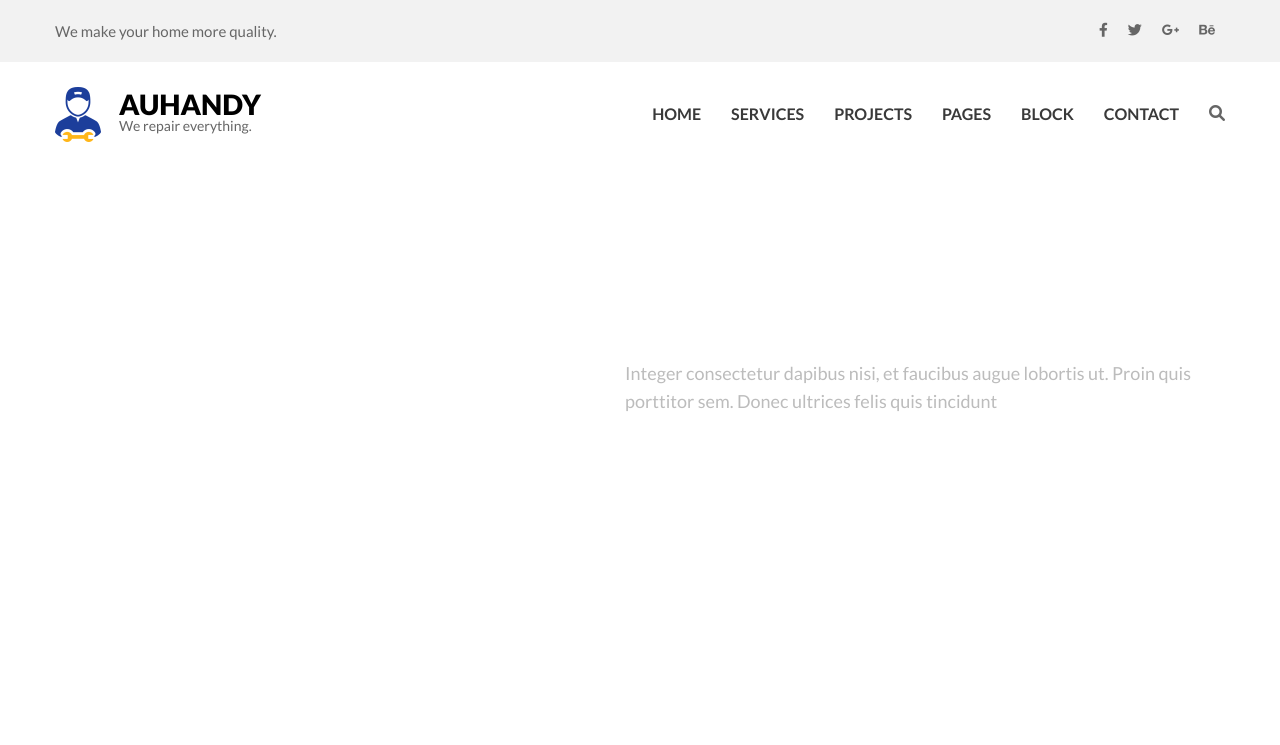
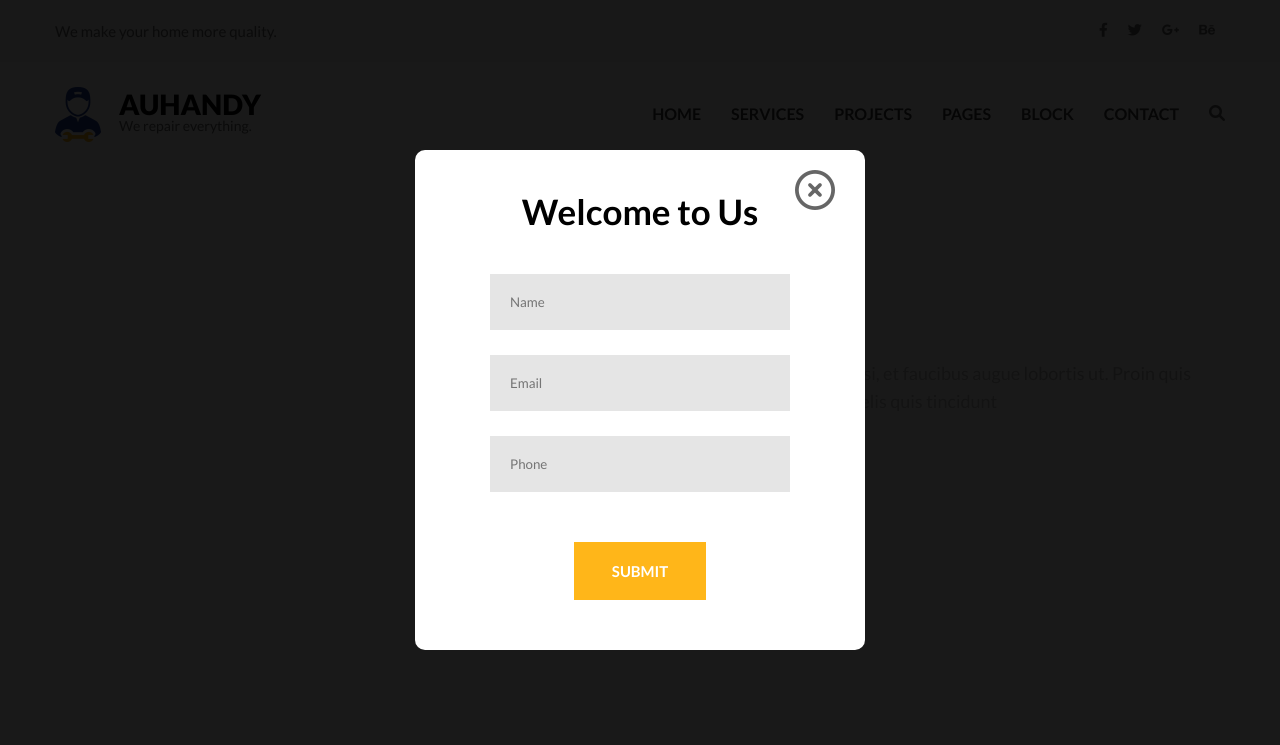
Before and after one commit to DanilaPeace/AuHandy-Site, a plain HTML site: page index.html in a window 1280 px wide. Both pictures are taken after a click on the element "LEARN MORE". Shown: the top 745 px of the page. Drawn offline with Linux system fonts and the light colour scheme.

Commit message:
The fly window is competed without adaptive

```diff
--- a/index.html
+++ b/index.html
@@ -8,6 +8,7 @@
     <link rel="stylesheet" href="https://cdnjs.cloudflare.com/ajax/libs/font-awesome/6.0.0-beta2/css/all.min.css" integrity="sha512-YWzhKL2whUzgiheMoBFwW8CKV4qpHQAEuvilg9FAn5VJUDwKZZxkJNuGM4XkWuk94WCrrwslk8yWNGmY1EduTA==" crossorigin="anonymous" referrerpolicy="no-referrer" />
     <link rel="stylesheet" href="styles.css">
     <link rel="stylesheet" href="utilities.css">
+    <link rel="stylesheet" href="popup.css">
     <title>AUHANDY</title>
 </head>
 
@@ -120,11 +121,27 @@
                         </div>
                     </div>
                     <div class="showcase__buttons">
-                        <div class="showcase__btn btn btn_outline">
+                        <div class="showcase__btn open_popup btn btn_outline">
                                 Learn More
                         </div>
                         <div class="showcase__btn btn btn_outline">
                                 Get A Quote
+                        </div>
+                    </div>
+                </div>
+                <div class="popup">
+                    <div class="popup__container">
+                        <div class="popup__content">
+                            <h1>Welcome to Us</h1>
+                            <form action="">
+                                <input type="text" name="name" placeholder="Name">
+                                <input type="email" name="email" placeholder="Email">
+                                <input type="tel" name="phone" placeholder="Phone">
+                                <button class="btn btn_fill">Submit</button>
+                            </form>
+                            <div class="popup__close">
+                                <i class="far fa-times-circle fa-4x"></i>
+                            </div>
                         </div>
                     </div>
                 </div>
--- a/main.js
+++ b/main.js
@@ -10,3 +10,17 @@ menuBtn.addEventListener('click', () => {
         menuOpen = false;
     }
 });
+
+// popup
+const openPopup = document.querySelector(".open_popup");
+const closePopup = document.querySelector(".popup__close");
+const popup = document.querySelector(".popup");
+
+openPopup.addEventListener('click', (event) => {
+    event.preventDefault();
+    popup.classList.add('active');
+});
+
+closePopup.addEventListener('click', function(event){
+    popup.classList.remove('active');
+});
--- /dev/null
+++ b/popup.css
@@ -0,0 +1,67 @@
+.popup {
+    position: fixed;
+    top: -100%;
+    left: 0;
+    width: 100%;
+    height: 100%;
+    background-color: transparent;
+    z-index: 10;
+    transition: all .8s ease;
+}
+
+.popup.active {
+    top: 0;
+    background-color: rgba(0, 0, 0, 0.9);
+}
+
+.popup__container {
+    display: flex;
+    align-items: center;
+    justify-content: center;
+    height: 100%;
+}
+
+.popup__content {
+    height: 500px;
+    width: 450px;
+    background-color: #fff;
+    border-radius: 10px;
+    text-align: center;
+    position: relative;
+    display: flex;
+    flex-direction: column;
+    justify-content: space-between;
+    align-items: center;
+    padding: 50px 0;
+}
+
+.popup__content h1 {
+    font-size: 35px;
+    font-weight: bold;
+}
+
+.popup__content input {
+    display: block;
+    padding: 20px;
+    background-color: #E5E5E5;
+    margin: 25px auto 0 auto;
+    font-weight: 500;
+    color: #89909F;
+    width: 300px;
+}
+
+.popup__content button {
+    margin: 50px 0 0 0 ;
+}
+
+.popup__close {
+    position: absolute;
+    right: 30px;
+    top: 20px;
+    cursor: pointer;
+    transition: transform .5s ease;
+}
+
+.popup__close:hover {
+    transform: scale(1.1);
+}
--- a/utilities.css
+++ b/utilities.css
@@ -21,6 +21,11 @@
     display: inline-flex;
     justify-content: center;
     align-items: center;
+    transition: transform .5s ease;
+}
+
+.btn_fill:hover {
+    transform: scale(1.09);
 }
 
 .btn_fill i{
```
